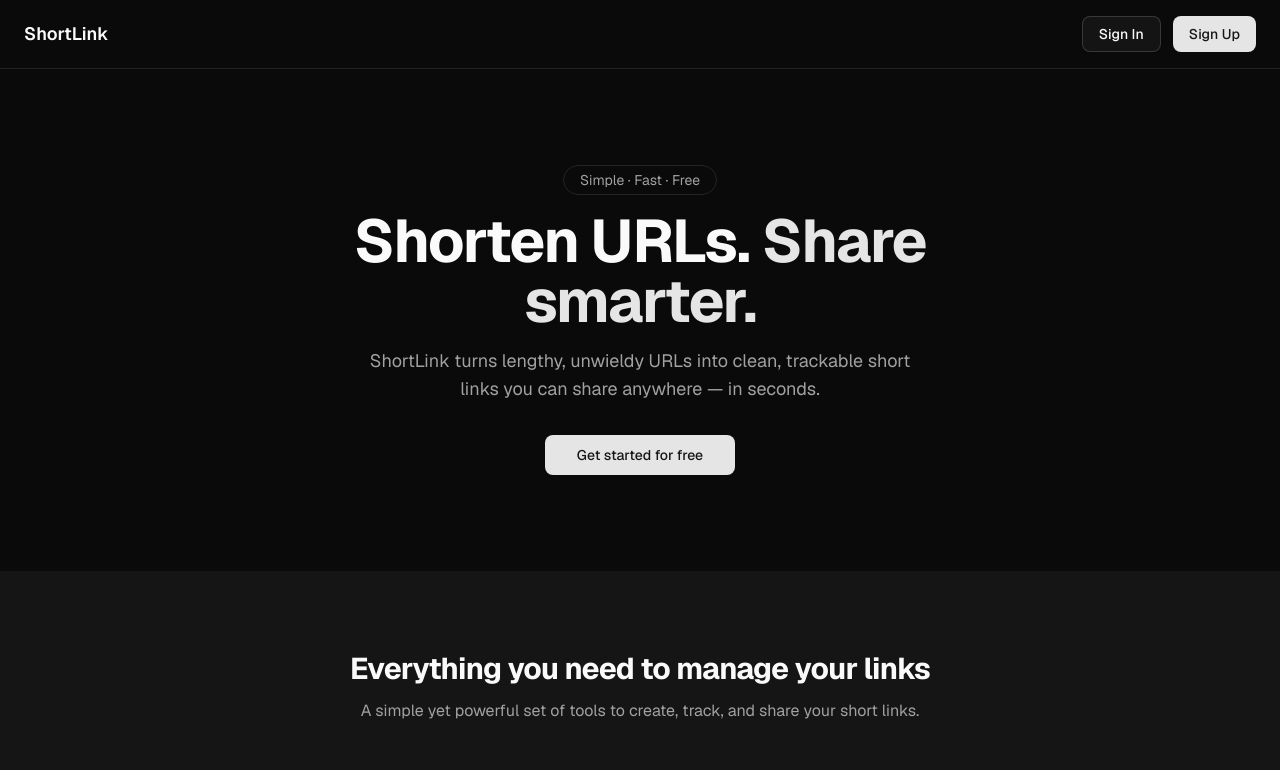
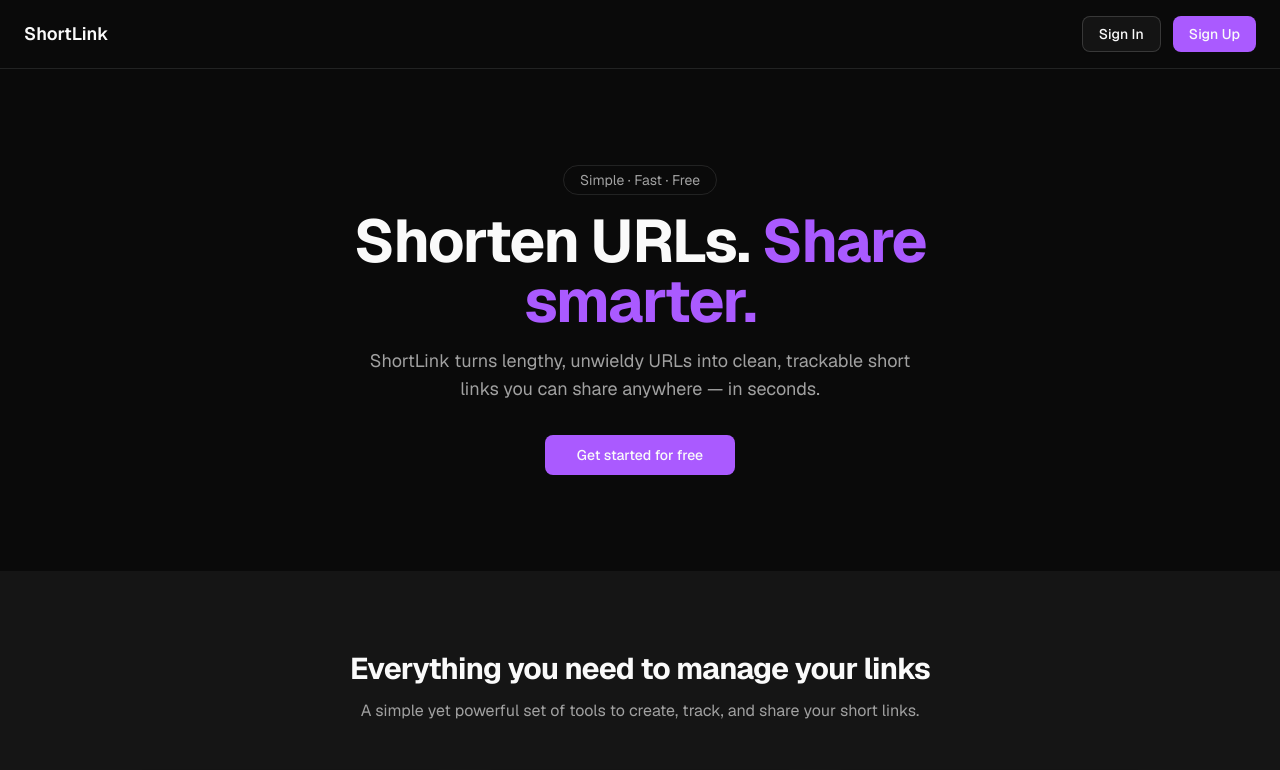
Before and after one commit to diegoarodriguez7/shortlink, a Next.js app: page / in a window 1280 px wide. Shown: the top 770 px of the page. Built offline with nearby package versions, Linux system fonts and the light colour scheme; no server answers.

Commit message:
Update instructions-generator description and adjust primary color variables in globals.css; modify dev script in package.json for memory optimization

```diff
--- a/app/globals.css
+++ b/app/globals.css
@@ -55,7 +55,7 @@
   --card-foreground: oklch(0.145 0 0);
   --popover: oklch(1 0 0);
   --popover-foreground: oklch(0.145 0 0);
-  --primary: oklch(0.205 0 0);
+  --primary: oklch(0.55 0.25 300);
   --primary-foreground: oklch(0.985 0 0);
   --secondary: oklch(0.97 0 0);
   --secondary-foreground: oklch(0.205 0 0);
@@ -90,8 +90,8 @@
   --card-foreground: oklch(0.985 0 0);
   --popover: oklch(0.205 0 0);
   --popover-foreground: oklch(0.985 0 0);
-  --primary: oklch(0.922 0 0);
-  --primary-foreground: oklch(0.205 0 0);
+  --primary: oklch(0.65 0.25 300);
+  --primary-foreground: oklch(0.985 0 0);
   --secondary: oklch(0.269 0 0);
   --secondary-foreground: oklch(0.985 0 0);
   --muted: oklch(0.269 0 0);
--- a/package.json
+++ b/package.json
@@ -3,7 +3,7 @@
   "version": "0.1.0",
   "private": true,
   "scripts": {
-    "dev": "next dev",
+    "dev": "NODE_OPTIONS=--max-old-space-size=8192 next dev",
     "build": "next build",
     "start": "next start",
     "lint": "eslint"
```
